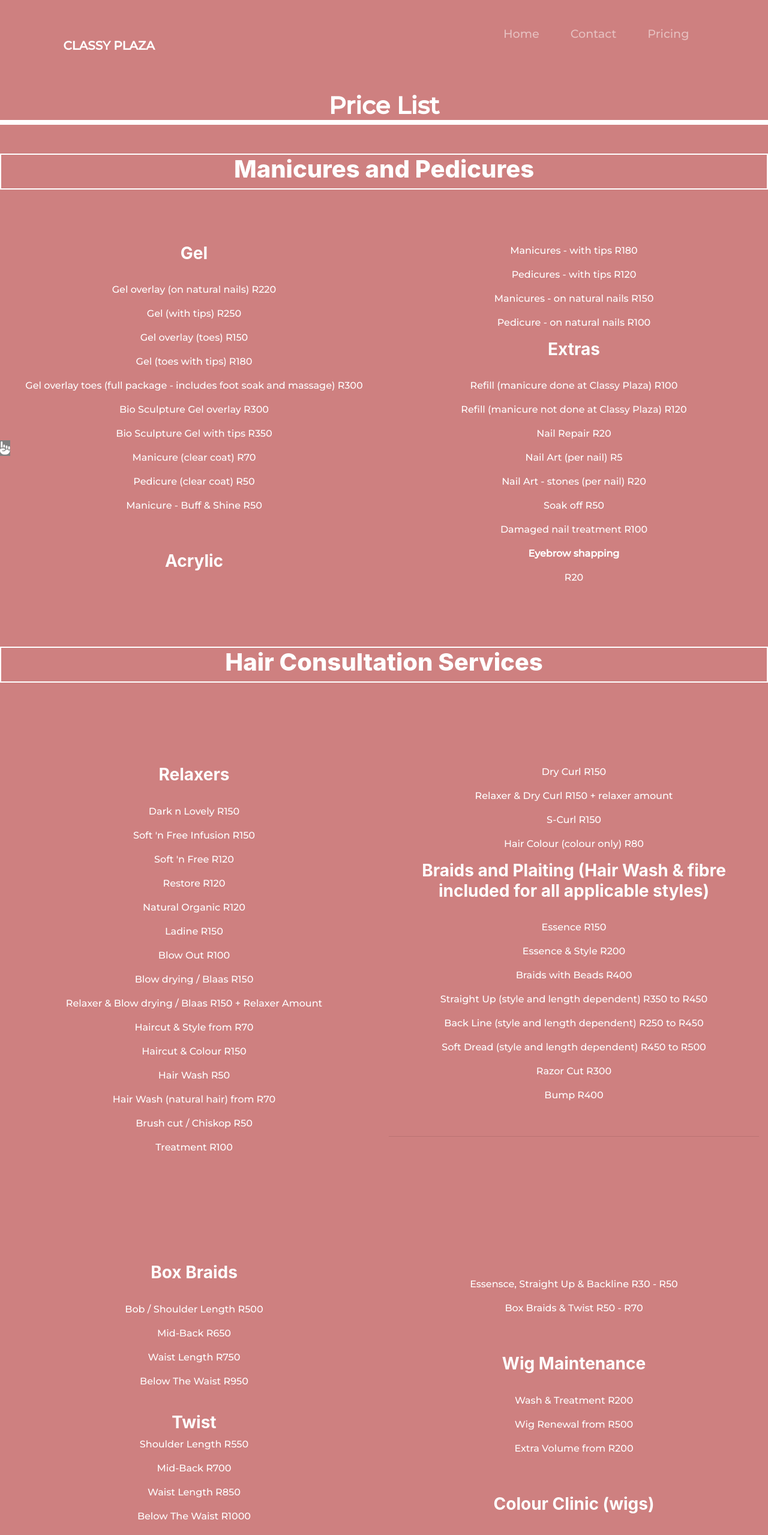
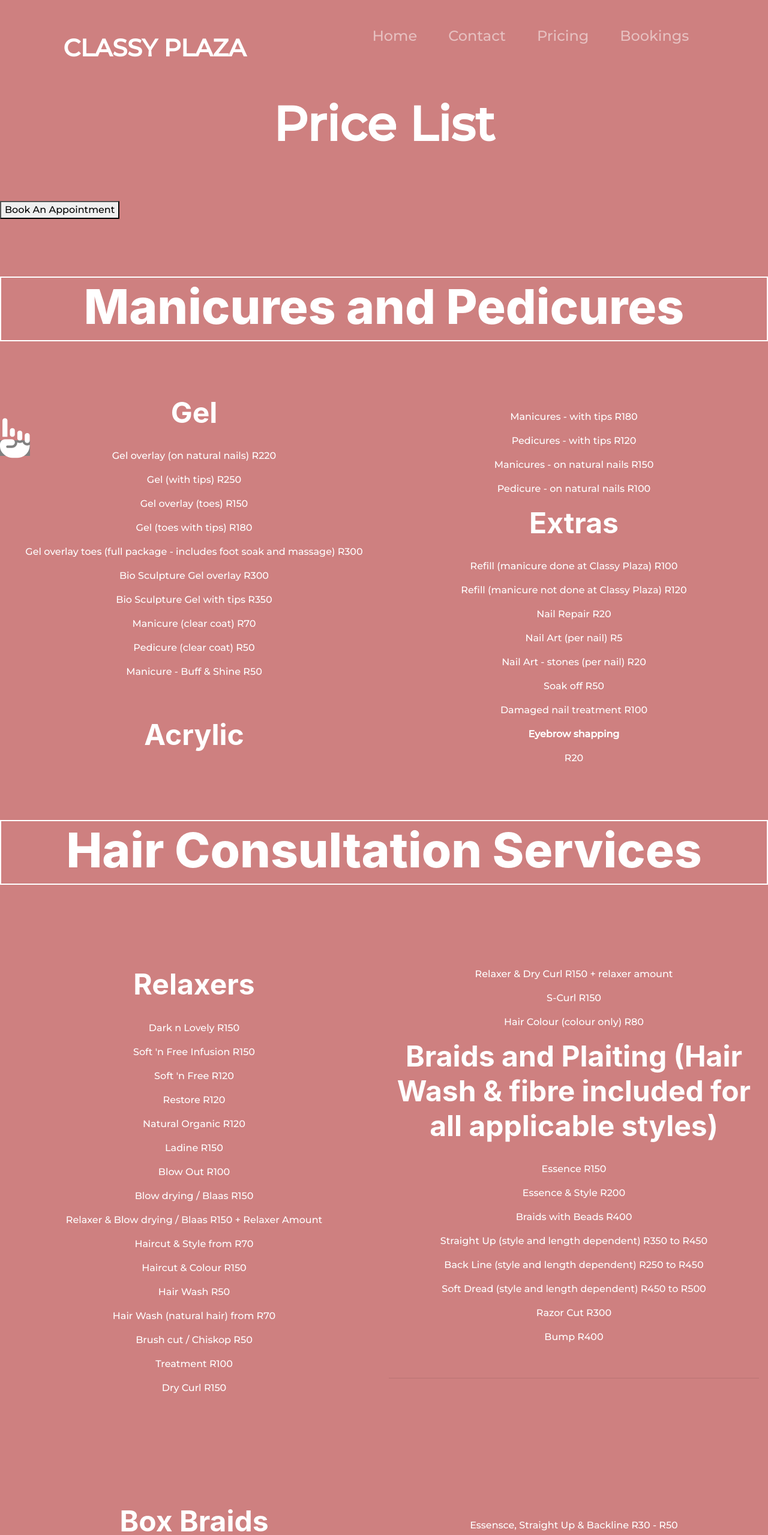
Before and after one commit to edgedevelopment/classyplaza, a plain HTML site: page pricing.html in a window 1280 px wide. Shown: the top 2559 px of the page at 60% size. Drawn offline with nearby package versions, Linux system fonts and the light colour scheme.

Commit message:
Update pricing.html

```diff
--- a/pricing.html
+++ b/pricing.html
@@ -10,6 +10,7 @@
   <script src="https://code.jquery.com/jquery-3.4.1.slim.min.js" integrity="sha384-J6qa4849blE2+poT4WnyKhv5vZF5SrPo0iEjwBvKU7imGFAV0wwj1yYfoRSJoZ+n" crossorigin="anonymous"></script>
 <script src="https://cdn.jsdelivr.net/npm/popper.js@1.16.0/dist/umd/popper.min.js" integrity="sha384-Q6E9RHvbIyZFJoft+2mJbHaEWldlvI9IOYy5n3zV9zzTtmI3UksdQRVvoxMfooAo" crossorigin="anonymous"></script>
 <script src="https://stackpath.bootstrapcdn.com/bootstrap/4.4.1/js/bootstrap.min.js" integrity="sha384-wfSDF2E50Y2D1uUdj0O3uMBJnjuUD4Ih7YwaYd1iqfktj0Uod8GCExl3Og8ifwB6" crossorigin="anonymous"></script>
+
 <script src="https://kit.fontawesome.com/0e044cdb5b.js" crossorigin="anonymous"></script>
 
 </head>
@@ -21,7 +22,7 @@
       <!-- Nav Bar -->
       <nav class="navbar navbar-expand-lg navbar-dark">
 
-        <a class="navbar-brand" href="home.html">CLASSY  PLAZA</a>
+        <a class="navbar-brand" href="index.html" style="font-size: 2.5rem;">CLASSY  PLAZA</a>
 
 
         <button class="navbar-toggler" type="button" data-toggle="collapse" data-target="#navbarTogglerDemo02">
@@ -32,20 +33,26 @@
 
            <ul class="n navbar-nav ml-auto">
             <li class="nav-item">
-              <a class="nav-link" href="home.html">Home</a>
+              <a class="nav-link" href="index.html" style="font-size: 1.5rem;">Home</a>
             </li>
             <li class="nav-item">
-              <a class="nav-link" href="#contact">Contact</a>
+              <a class="nav-link" href="#contact" style="font-size: 1.5rem;">Contact</a>
             </li>
             <li class="nav-item">
-              <a class="nav-link" href="#pricing">Pricing</a>
+              <a class="nav-link" href="pricing.html" style="font-size: 1.5rem;">Pricing</a>
+            </li>
+            <li class="nav-item">
+              <a class="nav-link" href="booking.html" style="font-size: 1.5rem;">Bookings</a>
             </li>
             </li>
           </ul>
         </div>
       </nav>
        </div>
-        <h1 style="font-weight: 800; text-align: center;">Price List</h1>
+        <h1 style="font-weight: 800; text-align: center; font-size: 5rem;">Price List</h1>
+        <br><br><br>
+     <a href="booking.html"><button class="btnHover">Book An Appointment</button></a>
+    <br><br><br>
     </div>
   </section>
 
@@ -54,39 +61,41 @@
   		<br>
 
   	<div class="mani-pedi">
-  		<h1 style="font-weight: 800; text-align: center;"> Manicures and Pedicures </h1>
+  		<h1 style="font-weight: 800; text-align: center; font-size: 5rem;"> Manicures and Pedicures </h1>
   	</div>
+
+
 
 
 <div class="container-fluid">
 	<div class="gel">
-		<h3><strong>Gel</strong></h3>
+		<h3 style="font-size: 3rem;"><strong>Gel</strong></h3>
 		<br>
   	<p> Gel overlay (on natural nails)		R220 </p> <p> Gel (with tips)		R250 </p> <p> Gel overlay (toes)		R150 </p> <p> Gel (toes with tips)		R180 </p> <p> Gel overlay toes (full package - includes foot soak and massage)		R300 </p> <p> Bio Sculpture Gel overlay		R300</p> <p>Bio Sculpture Gel with tips		R350 </p> <p> Manicure (clear coat)		R70 </p> <p> Pedicure (clear coat)		R50</p> <p> Manicure - Buff & Shine		R50</p>
   	<br>
   	<br>
 
 
-  	<h3><strong>Acrylic</strong></h3>
+  	<h3 style="font-size: 3rem;"><strong>Acrylic</strong></h3>
   	<br>
   	<p> Manicures - with tips		R180 </p> <p> Pedicures - with tips		R120 </p> <p> Manicures - on natural nails		R150 </p> <p> Pedicure - on natural nails		R100 </p>
-  	<h3><strong>Extras</strong></h3>
+  	<h3 style="font-size: 3rem;"><strong>Extras</strong></h3>
   	<br>
   	<p> Refill (manicure done at Classy Plaza)		R100 </p> <p> Refill (manicure not done at Classy Plaza)		R120</p> <p>Nail Repair		R20 </p> <p> Nail Art (per nail)		R5 </p> <p> Nail Art - stones (per nail)		R20</p> <p> Soak off		R50</p> <p> Damaged nail treatment		R100</p> <strong><p>Eyebrow shapping</p></strong> <p>R20</p>
   </div>
 	</div>
 
 	<div class="hair-consult">
-  		<h1 style="font-weight: 800; text-align: center;"> Hair Consultation Services </h1>
+  		<h1 style="font-weight: 800; text-align: center; font-size: 5rem;"> Hair Consultation Services </h1>
   	</div>
   	<br>
   	<br>
   	<div class="container-fluid">
   	<div class="gel">
-  	<h3><strong>Relaxers</strong></h3>
+  	<h3 style="font-size: 3rem;"><strong>Relaxers</strong></h3>
   	<br>
   	<p> Dark n Lovely		R150 </p> <p> Soft 'n Free Infusion		R150 </p> <p> Soft 'n Free		R120 </p> <p> Restore		R120 </p> <p> Natural Organic		R120</p> <p>Ladine  	R150 </p> <p> Blow Out		R100 </p> <p> Blow drying / Blaas		R150</p> <p> Relaxer & Blow drying / Blaas		R150 + Relaxer Amount</p> <p> Haircut & Style		from R70</p> <p> Haircut & Colour		 R150</p> <p>Hair Wash		R50 </p> <p>Hair Wash (natural hair)		from R70 </p> <p> Brush cut / Chiskop		R50 </p> <p> Treatment          R100 </p> <p>Dry Curl		R150</p> <p>Relaxer & Dry Curl		R150 + relaxer amount </p> <p> S-Curl		R150</p> <p> Hair Colour (colour only)		R80</p>
-  	<h3><strong>Braids and Plaiting (Hair Wash & fibre included for all applicable styles)</strong></h3>
+  	<h3 style="font-size: 3rem;"><strong>Braids and Plaiting (Hair Wash & fibre included for all applicable styles)</strong></h3>
   	<br>
     <p>Essence		R150 </p> <p> Essence & Style		R200</p> <p> Braids with Beads		R400 </p> <p> Straight Up (style and length dependent)		R350 to R450 </p> <p> Back Line (style and length dependent)		R250 to R450 </p> <p> Soft Dread (style and length dependent)		R450 to R500 </p> <p> Razor Cut 		R300 </p> <p> Bump		R400 </p>
     <br>
@@ -96,11 +105,11 @@
 
 <div class="container-fluid">
 <div class="gel">
-	<h3><strong>Box Braids</strong></h3>
+	<h3 style="font-size: 3rem;"><strong>Box Braids</strong></h3>
 	<br>
 	<p>Bob / Shoulder Length	R500 </p> <p> Mid-Back		R650 </p> <p> Waist Length 		R750 </p> <p> Below The Waist		R950</p>
 	<br>
-	<h3><strong>Twist</strong></h3>
+	<h3 style="font-size: 3rem;"><strong>Twist</strong></h3>
 	<p>Shoulder Length		R550 </p> <p> Mid-Back		R700 </p> <p> Waist Length 		R850 </p> <p> Below The Waist		R1000</p>
 	<br>
 	<h3><strong>Undo</strong></h3>
@@ -108,12 +117,12 @@
 	<p> Essensce, Straight Up & Backline		R30 - R50 </p> <p> Box Braids & Twist		R50 - R70 </p>
 	<br>
 	<br>
-	<h3><strong>Wig Maintenance</strong></h3>
+	<h3 style="font-size: 3rem;"><strong>Wig Maintenance</strong></h3>
 	<br>
 	<p> Wash & Treatment 		R200 </p> <p> Wig Renewal 		from R500 </p> <p> Extra Volume 		from R200</p>
 	<br>
 	<br>
-	<h3><strong>Colour Clinic (wigs)</strong></h3>
+	<h3 style="font-size: 3rem;"><strong>Colour Clinic (wigs)</strong></h3>
 	<br>
 	<p> Full Head 		from R300 </p> <p> Highlights		R200</p>
 </div>
@@ -122,15 +131,15 @@
 
 <section id="contact">
   <br>
-	<h1 style="font-weight: 800; text-align: center;">Contact Us</h1>
+  <h1 style="font-weight: 800; text-align: center; font-size: 5rem;">Contact Us</h1>
 
          <div class="container-fluid">
-         	<i class="fas fa-map-marker-alt 3x"></i> <p>93 Zastron Str, 9301</p><p>Shop 1 Heidehof</p><p>Bloemfontein, Free State</p>  <br>
+          <i class="fas fa-map-marker-alt fa-3x"></i> <br><br> <p>93 Zastron Str, 9301</p><p>Shop 1 Heidehof</p><p>Bloemfontein, Free State</p>  <br>
           <p>36 Preller Mall</p> <p>Dan Pienaar</p><p>Bloemfontein, 9301</p><br>
 
-         	<i class="fas fa-phone"></i> <p>051 430 0030 (Zastron)</p> <p>067 633 1217</p> <br>
+          <i class="fas fa-phone fa-3x"></i> <br><br> <p>051 430 0030 (Zastron)</p> <p>067 633 1217</p> <br>
           <p>051 430 1799 (Dan Pienaar)</p> <p>076 637 2233</p> <br>
-         	<i class="fas fa-envelope"></i> <a href="mailto:bfnzastron@classyplaza.co.za"><p>bfnzastron@classyplaza.co.za</p></a> <br>
+          <i class="fas fa-envelope fa-3x"></i> <br><br> <a href="mailto:bfnzastron@classyplaza.co.za"><p>bfnzastron@classyplaza.co.za</p></a> <br>
           <a href="mailto:prellermall@classyplaza.co.za"><p>prellermall@classyplaza.co.za</p></a>
          </div>
 
@@ -138,17 +147,21 @@
 
   <footer id="footer">
     <div class="container-fluid">
-	<h1 style="font-weight: 800; text-align: center;">Follow Us On Social Media</h1>
+  <h1 style="font-weight: 800; text-align: center; font-size: 5rem;">Follow Us On Social Media</h1>
+    <br><br>
+     <a class="footer-link" href="https://www.facebook.com/ClassyPlaza/"><i class="social-icon fab fa-facebook-f fa-5x"></i></a>
+     <a class="footer-link" href="https://www.instagram.com/classy_plaza_salon/"><i class="social-icon fab fa-instagram fa-5x"></i></a>
 
-     <a class="footer-link" href="https://www.facebook.com/ClassyPlaza/"><i class="social-icon fab fa-facebook-f"></i></a>
-     <a class="footer-link" href="https://www.instagram.com/classy_plaza_salon/"><i class="social-icon fab fa-instagram"></i></a>
 
      <br>
      <br>
-    <p>© Copyright 2020 Classy Plaza</p>
+    <p style="font-size: 2rem;">© Copyright 2020 Classy Plaza</p>
+    <br><br><br>
+    <p class="mont" style="font-size: 1rem; text-align: center;">© Website Developed by <a href="mailto:moeketsileiee22@gmail.com">Moeketsi Valdez Leiee</p></a>
      </div>
   </footer>
-	<a class="gotopbtn" href="#"><i class="fas fa-hand-point-up"></a>
+  <a class="gotopbtn" href="#"><i class="fas fa-hand-point-up fa-3x"></a>
+
 
 </body>
 </html>
```
Lines whose indentation alone changed are shown as unchanged.
